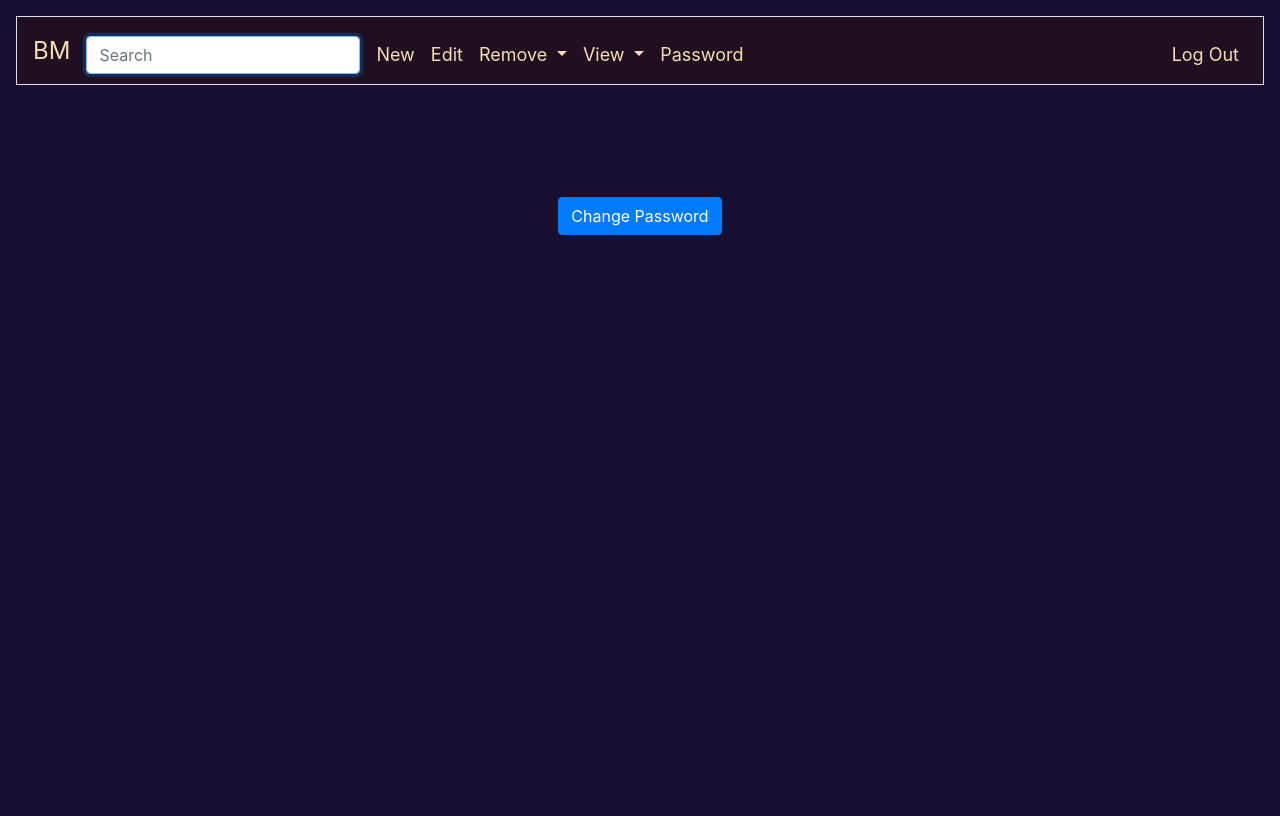
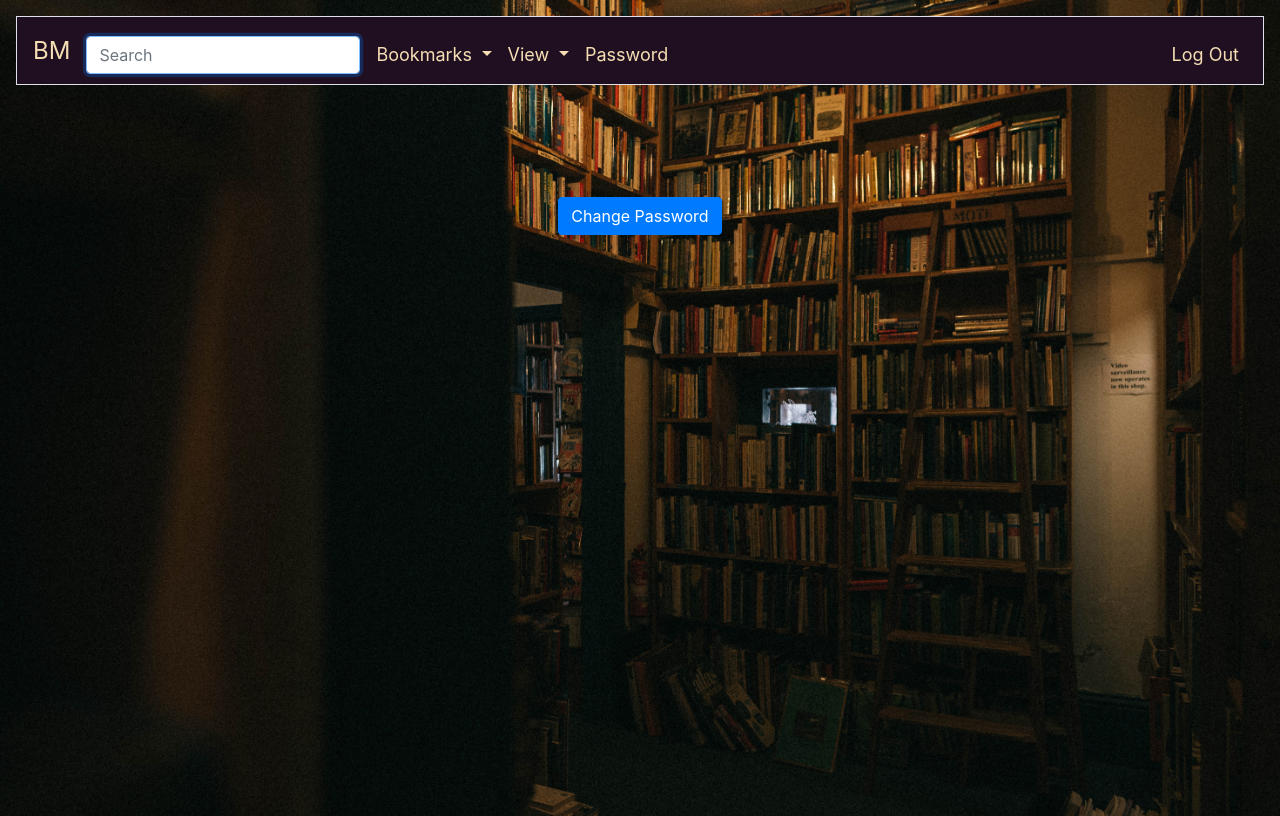
Before and after one commit to alfiomartini/cs50Final, a Flask app: page /change in a window 1280 px wide. Before the commit the page ends 235 px from the top, so only its background shows below. Run offline with Flask 2, Linux system fonts and the light colour scheme; a user stored in the database is signed in; data comes from the database, SQL or seed files in the repository; both versions use the stored data as it was after the commit; some libraries are stand-ins or nearby versions.

Commit message:
Redesigned navbar's menus

```diff
--- a/helpers.py
+++ b/helpers.py
@@ -37,7 +37,8 @@ def login_required(f):
 
 def getImage(img_url):
     try:
-        resp = requests.get(img_url)
+        headers = {'User-Agent': 'Mozilla/5.0 (Windows NT 10.0; Win64; x64) AppleWebKit/537.36 (KHTML, like Gecko) Chrome/84.0.4147.125 Safari/537.36'}
+        resp = requests.get(img_url, headers=headers)
         image = Image.open(BytesIO(resp.content))
     except:
         image = None
@@ -64,7 +65,7 @@ def getImageLink(url):
 
 def saveImage(img_url):
     image = getImage(img_url)
-    if image is not None:
+    if image:
         url_obj = urlparse(img_url)
         img_name = url_obj.netloc + url_obj.path
         img_name = img_name.replace("/", "_")
@@ -77,21 +78,21 @@ def saveImage(img_url):
 
 def urlImage(db, url):
     img_url = getImageLink(url)
-    if img_url is not None:
+    if img_url:
         img_name = saveImage(img_url)
-        if img_name is not None:
+        if img_name:
             entry = db.execute('select url, image from images where url = ?', (url,))
             if len(entry) == 0:
                 db.execute('insert into images(url, image) values(?,?)', (url, img_name))
             else:
-                if url != entry[0]['url']:
-                    db.execute('update images set url = ?, image = ? where url = ?', (url, img_name))
+                # if url != entry[0]['url']:
+                db.execute('update images set url = ?, image = ? where url = ?', (url, img_name,url))
         else:
-            print('else saveImage')
+            # print('else saveImage')
             img_name = 'bm-small.png' #default_image
             db.execute('insert into images(url, image) values(?,?)', (url, img_name))
     else:
-        print('else getImageLink')
+        # print('else getImageLink')
         img_name = 'bm-small.png' #default_image
         db.execute('insert into images(url, image) values(?,?)', (url, img_name))
 
--- a/static/styles.css
+++ b/static/styles.css
@@ -3,6 +3,16 @@
     margin: 0;
     padding: 0;
 }
+
+body{
+    background-image: url('/static/images/kevin-laminto-h2VrZPWLhIU-unsplash.jpg');
+    background-repeat: no-repeat;
+    background-position: center center;
+    background-size: cover;
+    background-attachment: fixed;
+    height: 100vh;
+}
+
 
 /* Navbar */
 .navbar{
@@ -19,7 +29,7 @@ nav .navbar-brand
 .flashed{
     position: sticky;
     top: 5em;
-    z-index: 10;
+    z-index: 5;
 }
 
 
@@ -128,7 +138,7 @@ main .form-control
 .resources li a{
     display: inline-block;
     text-decoration: none;
-    color: whitesmoke;
+    color: white;
     font-size: 15px;
     font-family: 'Nanum Gothic', sans-serif; /* 'Open Sans Condensed', sans-serif;*/
     padding: 1px 6px;
--- a/templates/layout.html
+++ b/templates/layout.html
@@ -53,30 +53,31 @@
                         id = 'search-input' required>
                     </form>
                     <ul class="navbar-nav mr-auto mt-2">
-                        <li class="nav-item"><a class="nav-link" href="{{url_for('newbm_bp.create')}}"
-                            data-toggle='tooltip' title="New Bookmark" data-placement='bottom'>
-                            New</a></li>
-                        <li class="nav-item"><a class="nav-link" href="{{url_for('edit_bp.edit')}}"
-                            data-toggle='tooltip' title="Edit Bookmarks"
-                            data-placement='bottom'>Edit</a></li>
                         <li class = "nav-item dropdown">
                             <a  class="nav-link dropdown-toggle"  href="#"
                                 id="navbardrop" data-toggle="dropdown">
-                                <span data-toggle='tooltip' title="Delete Bookmarks/Categories" data-placement='bottom'>
-                                    Remove
+                                <span data-toggle='tooltip' title="Bookmark Actions" data-placement='bottom'>
+                                    Bookmarks
                                 </span></a>
                             </a>
                             <div class="dropdown-menu">
+                                <a class="dropdown-item text-white" href="{{url_for('newbm_bp.create')}}"
+                                    data-toggle='tooltip' title="New Bookmark" data-placement='bottom'>
+                                    New</a>
+                                <a class="dropdown-item text-white" href="{{url_for('edit_bp.edit')}}"
+                                    data-toggle='tooltip' title="Edit Bookmarks"
+                                    data-placement='bottom'>Edit</a>
                                 <a class= "dropdown-item text-white"
                                     href="{{url_for('remove_bp.rem_bookmark')}}"
                                     data-toggle='tooltip' title="Delete Bookmark" data-placement='top'>
-                                    Bookmark </a>
+                                    Remove Bookmark </a>
                                 <a class= "dropdown-item text-white"
                                     href="{{url_for('remove_bp.rem_cat')}}"
-                                  data-toggle='tooltip' title="Delete Category and its Bookmarks"
-                                  data-placement='top'> Category </a>
+                                data-toggle='tooltip' title="Delete Category and its Bookmarks"
+                                data-placement='top'> Remove Category </a>
                             </div>
                         </li>
+
                         <li class = "nav-item dropdown">
                             <a  class="nav-link dropdown-toggle"  href="#"
                                 id="navbardrop" data-toggle="dropdown">
```
Also changed, not shown: database/cs50final.db, static/images/henry-be-TCsCykbwSJw-unsplash.jpg (added), static/images/kevin-laminto-h2VrZPWLhIU-unsplash.jpg (added), static/preview/hookagency.com_wp-content_uploads_2020_01_gorgeous-color-scheme-2020-700x700.png (added).
